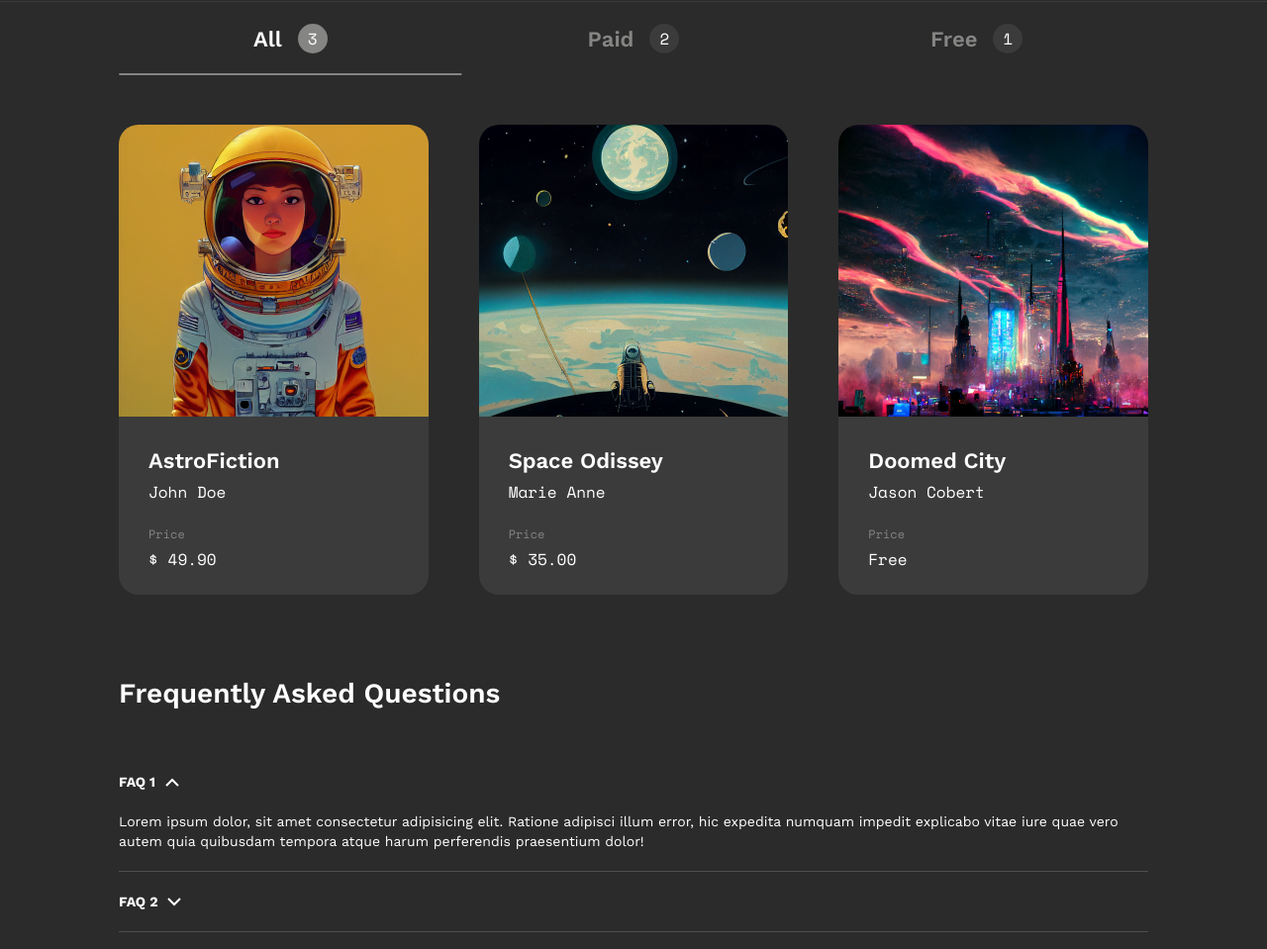
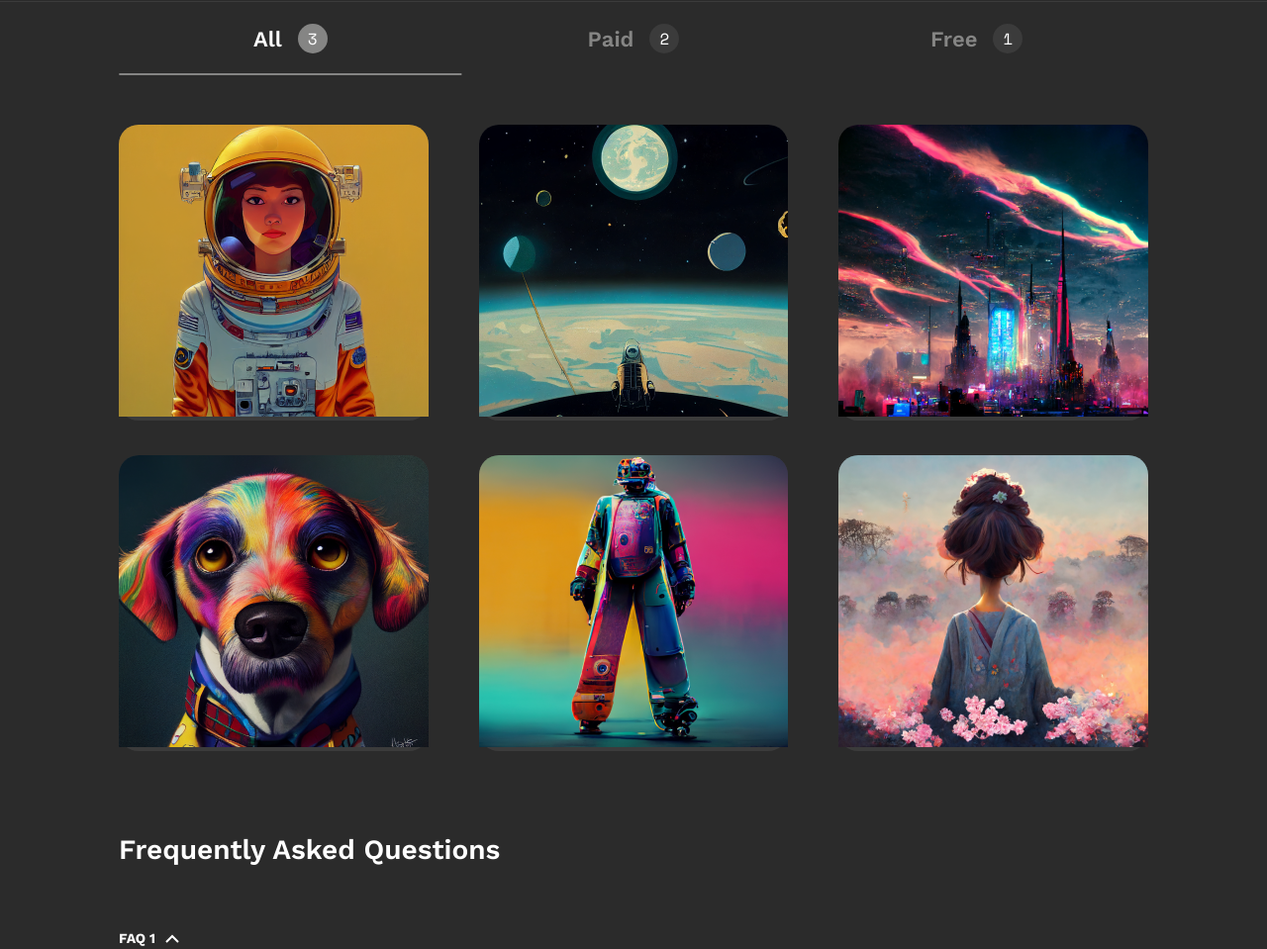
Before and after one commit to raghucrabs/JavaScript-Learning-Project-1, a plain HTML site: page index.html in a window 1280 px wide. Shown: the part 880-1839 px from the top of the page at 99% size. Drawn offline with nearby package versions, Linux system fonts and the light colour scheme.

Commit message:
Remove the hard-coded HTML code for product items and Creating a productHandler()function in main.js

```diff
--- a/index.html
+++ b/index.html
@@ -197,33 +197,6 @@
         </div>
 
         <div class="products-area">
-          <div class="product-item">
-             <img src="./assets/products/img6.png" alt="AstroFiction">
-             <div class="product-details">
-                <h3 class="product-title">AstroFiction</h3>
-                <p class="product-author">John Doe</p>
-                <p class="price-title">Price</p>
-                <p class="product-price">$ 49.90</p>
-             </div>
-          </div>
-          <div class="product-item">
-             <img src="./assets/products/img1.png" alt="Space Odissey">
-             <div class="product-details">
-                <h3 class="product-title">Space Odissey</h3>
-                <p class="product-author">Marie Anne</p>
-                <p class="price-title">Price</p>
-                <p class="product-price">$ 35.00</p>
-             </div>
-          </div>
-          <div class="product-item">
-             <img src="./assets/products/img2.png" alt="Doomed City">
-             <div class="product-details">
-                <h3 class="product-title">Doomed City</h3>
-                <p class="product-author">Jason Cobert</p>
-                <p class="price-title">Price</p>
-                <p class="product-price">Free</p>
-             </div>
-          </div>
 
        </div>
 
--- a/main.js
+++ b/main.js
@@ -17,44 +17,44 @@
     }
 ];
 
-// const products = [
-//     {
-//       title: "AstroFiction",
-//       author: "John Doe",
-//       price: 49.9,
-//       image: "./assets/products/img6.png"
-//     },
-//     {
-//       title: "Space Odissey",
-//       author: "Marie Anne",
-//       price: 35,
-//       image: "./assets/products/img1.png"
-//     },
-//     {
-//       title: "Doomed City",
-//       author: "Jason Cobert",
-//       price: 0,
-//       image: "./assets/products/img2.png"
-//     },
-//     {
-//       title: "Black Dog",
-//       author: "John Doe",
-//       price: 85.35,
-//       image: "./assets/products/img3.png"
-//     },
-//     {
-//       title: "My Little Robot",
-//       author: "Pedro Paulo",
-//       price: 0,
-//       image: "./assets/products/img5.png"
-//     },
-//     {
-//       title: "Garden Girl",
-//       author: "Ankit Patel",
-//       price: 45,
-//       image: "./assets/products/img4.png"
-//     }
-//   ]
+const products = [
+    {
+      title: "AstroFiction",
+      author: "John Doe",
+      price: 49.9,
+      image: "./assets/products/img6.png"
+    },
+    {
+      title: "Space Odissey",
+      author: "Marie Anne",
+      price: 35,
+      image: "./assets/products/img1.png"
+    },
+    {
+      title: "Doomed City",
+      author: "Jason Cobert",
+      price: 0,
+      image: "./assets/products/img2.png"
+    },
+    {
+      title: "Black Dog",
+      author: "John Doe",
+      price: 85.35,
+      image: "./assets/products/img3.png"
+    },
+    {
+      title: "My Little Robot",
+      author: "Pedro Paulo",
+      price: 0,
+      image: "./assets/products/img5.png"
+    },
+    {
+      title: "Garden Girl",
+      author: "Ankit Patel",
+      price: 45,
+      image: "./assets/products/img4.png"
+    }
+  ]
 
 // Menu Section
 function menuHandler(){
@@ -186,6 +186,37 @@
 //     <p class="product-price">$ 49.90</p>
 //     </div>
 // </div>
+function productsHandler(){
+
+    let productSection = document.querySelector(".products-area");
+
+    // Run a loop through the product and create an HTML element("product-item") for each of them.
+
+    products.forEach(function(product, index){
+
+        // create the HTML element for the individual product
+
+        let productElement = document.createElement("div");
+        productElement.classList.add("product-item");
+
+        // Crete the product image
+
+        let productImage = document.createElement("img");
+        productImage.src = product.image;
+        productImage.alt = "Image for " + product.title;
+
+        // Add all the child HTML elements of the product
+
+        productElement.append(productImage);
+
+        // Add the complete individual products to the product section
+
+        productSection.append(productElement)
+
+
+    });
+
+}
 
 
 
@@ -197,6 +228,7 @@
 greetingHandler();
 clockHandler();
 galleryHandler();
+productsHandler();
 
 
 
```
